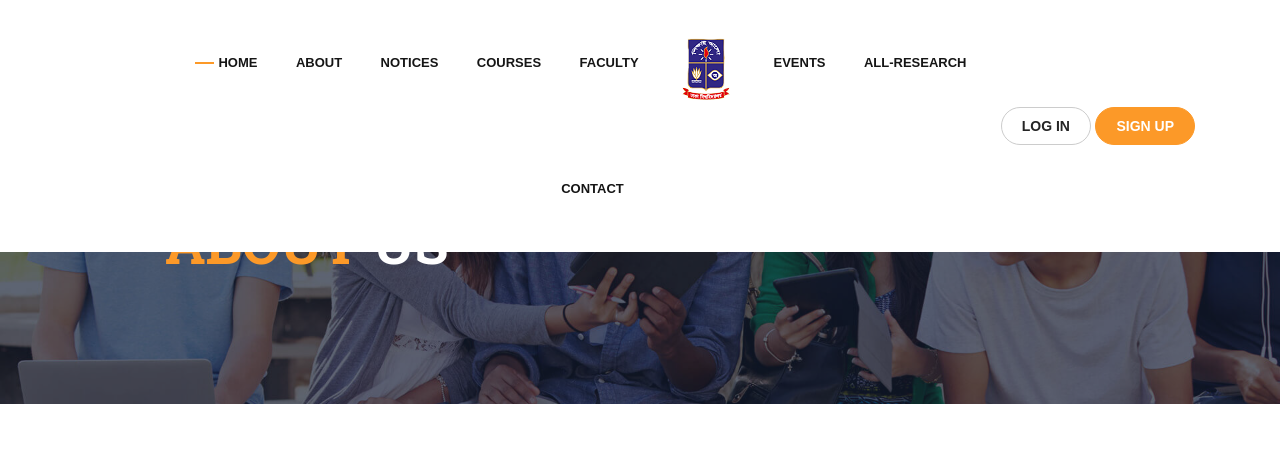
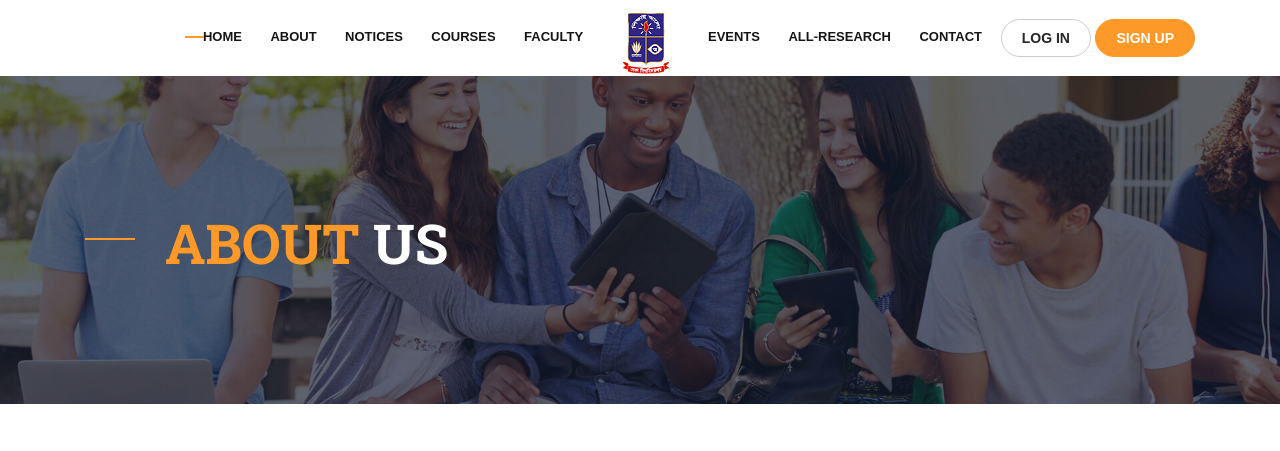
Before and after one commit to Zahed75/criminology_core, a Django app: page /about/ in a window 1280 px wide. Shown: the top 451 px of the page. Run offline with Django 4.2, Linux system fonts and the light colour scheme; data that the repository does not hold is empty; some libraries are stand-ins or nearby versions; some web fonts are replaced.

Commit message:
menu update

```diff
--- a/static/assets/css/styles.css
+++ b/static/assets/css/styles.css
@@ -1193,9 +1193,9 @@ span.post-date i {
 }
 
 .menu-style2.main-menu nav > ul > li > a {
-  color: #151515;
-  padding: 54px 17px;
-  position: relative;
+    color: #151515;
+    padding: 20px 12px;
+    position: relative;
 }
 
 .menu-style2.main-menu nav > ul > li > a:before {
```
